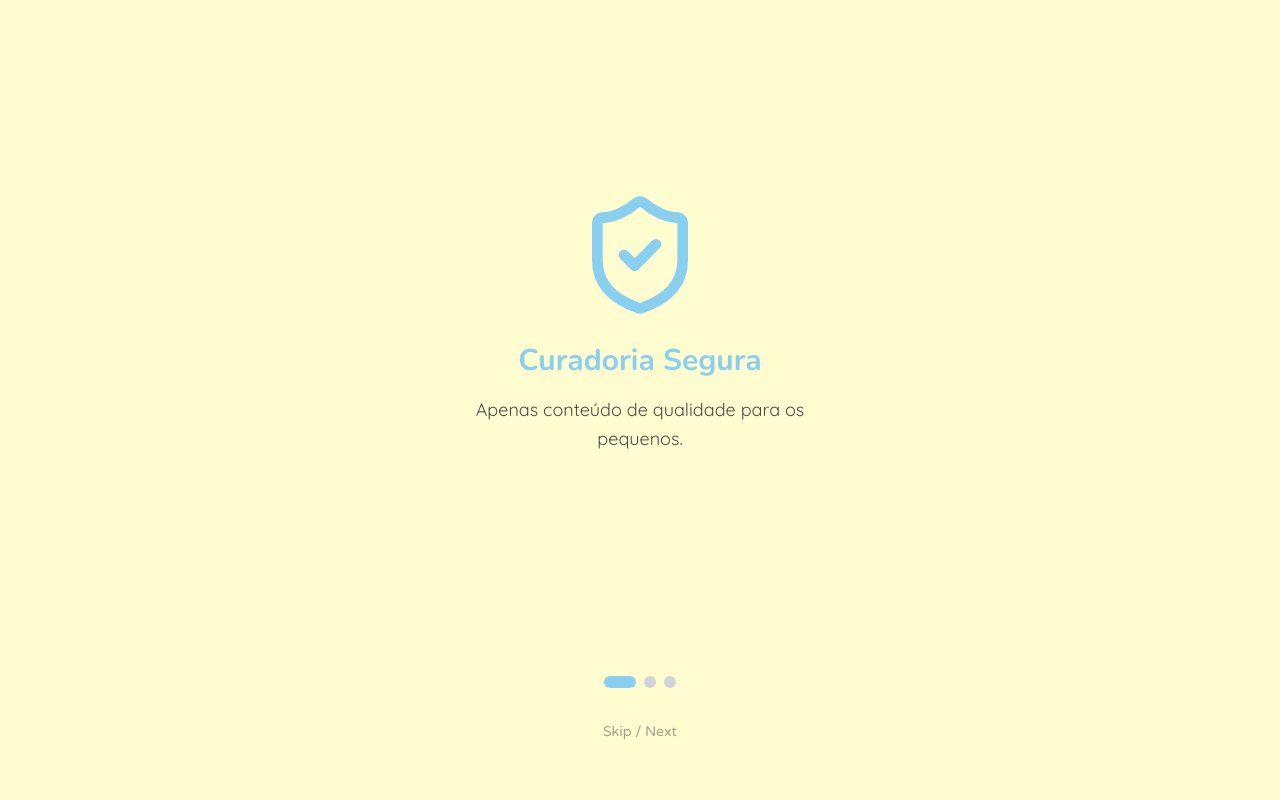
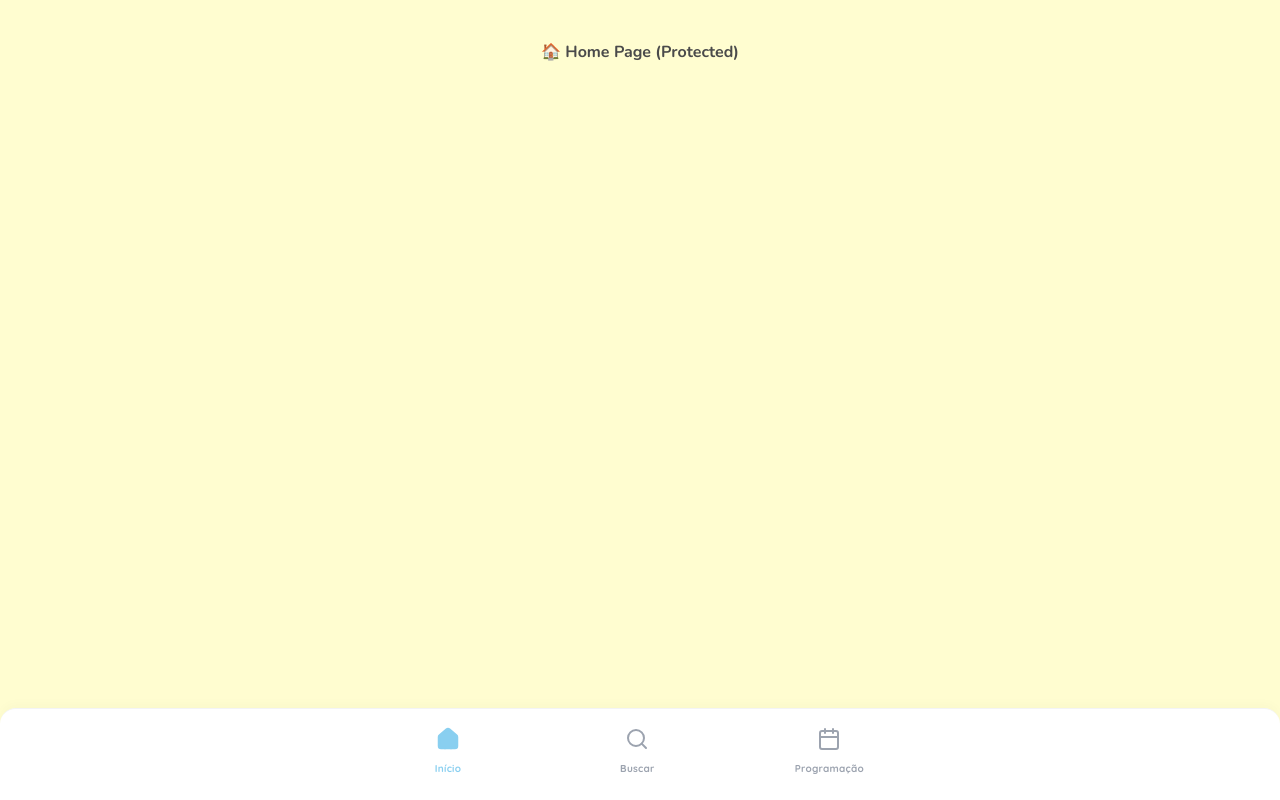
Before and after one commit to maheshsharma-18/bento_pwa, a React (Vite) app in the folder bento-app/: page / in a window 1280 px wide. Before the commit this address led to /welcome. Built offline with nearby package versions, Linux system fonts and the light colour scheme; no server answers.

Commit message:
add layout and navigation components; implement protected routes

```diff
--- a/bento-app/src/App.tsx
+++ b/bento-app/src/App.tsx
@@ -2,23 +2,27 @@ import { BrowserRouter, Routes, Route, Navigate } from "react-router-dom";
 import Welcome from "./pages/Welcome";
 import Auth from "./pages/Auth";
 import Home from "./pages/Home";
+import Search from "./pages/Search";
+import Schedule from "./pages/Schedule";
+import AppLayout from "./components/layout/AppLayout";
 
 function App() {
-  // Temporary: We will assume user is NOT logged in for now
-  const isAuthenticated = false;
+  // Temporary: Set to true to test the internal layout
+  const isAuthenticated = true;
 
   return (
     <BrowserRouter>
       <Routes>
-        {/* Public Routes */}
+        {/* Public Routes (No Bottom Bar) */}
         <Route path="/welcome" element={<Welcome />} />
         <Route path="/auth" element={<Auth />} />
 
-        {/* Protected Route Logic */}
-        <Route
-            path="/"
-            element={isAuthenticated ? <Home /> : <Navigate to="/welcome" replace />}
-        />
+        {/* Protected Routes (Has Bottom Bar) */}
+        <Route element={isAuthenticated ? <AppLayout /> : <Navigate to="/welcome" replace />}>
+            <Route path="/" element={<Home />} />
+            <Route path="/search" element={<Search />} />
+            <Route path="/schedule" element={<Schedule />} />
+        </Route>
       </Routes>
     </BrowserRouter>
   )
--- /dev/null
+++ b/bento-app/src/components/layout/AppLayout.tsx
@@ -0,0 +1,16 @@
+import { Outlet } from "react-router-dom";
+import BottomNav from "./BottomNav";
+
+export default function AppLayout() {
+  return (
+    <div className="min-h-screen bg-background font-sans relative">
+      {/* pb-24 adds padding to the bottom so the last video
+        isn't covered by the fixed navigation bar
+      */}
+      <main className="pb-24 w-full max-w-md mx-auto min-h-screen bg-background">
+        <Outlet />
+      </main>
+      <BottomNav />
+    </div>
+  );
+}
--- /dev/null
+++ b/bento-app/src/components/layout/BottomNav.tsx
@@ -0,0 +1,59 @@
+import { useLocation, Link } from "react-router-dom";
+import { House, Search, Calendar } from "lucide-react";
+import { cn } from "@/lib/utils";
+
+export default function BottomNav() {
+  const location = useLocation();
+
+  const navItems = [
+    {
+      label: "Início",
+      path: "/",
+      icon: House
+    },
+    {
+      label: "Buscar",
+      path: "/search",
+      icon: Search
+    },
+    {
+      label: "Programação",
+      path: "/schedule",
+      icon: Calendar
+    }
+  ];
+
+  return (
+    <nav className="fixed bottom-0 left-0 right-0 bg-white border-t border-gray-100 px-6 py-3 pb-6 z-50 rounded-t-2xl shadow-[0_-5px_10px_rgba(0,0,0,0.02)]">
+      <div className="flex justify-between items-center max-w-md mx-auto">
+        {navItems.map((item) => {
+          const isActive = location.pathname === item.path;
+          return (
+            <Link
+              key={item.path}
+              to={item.path}
+              className="flex flex-col items-center gap-1 min-w-[64px]"
+            >
+              <div className={cn(
+                "p-1.5 rounded-xl transition-all duration-200",
+                isActive ? "text-primary" : "text-gray-400"
+              )}>
+                {/* Icon size matches design */}
+                <item.icon
+                    className={cn("w-6 h-6", isActive && "fill-current")}
+                    strokeWidth={isActive ? 2.5 : 2}
+                />
+              </div>
+              <span className={cn(
+                "text-[10px] font-bold tracking-wide",
+                isActive ? "text-primary" : "text-gray-400"
+              )}>
+                {item.label}
+              </span>
+            </Link>
+          )
+        })}
+      </div>
+    </nav>
+  );
+}
--- /dev/null
+++ b/bento-app/src/pages/Schedule.tsx
@@ -0,0 +1,3 @@
+export default function Schedule() {
+  return <div className="p-8 pt-12 text-center text-gray-500">📅 Schedule Page (Coming Soon)</div>
+}
--- /dev/null
+++ b/bento-app/src/pages/Search.tsx
@@ -0,0 +1,3 @@
+export default function Search() {
+  return <div className="p-8 pt-12 text-center text-gray-500">🔍 Search Page (Coming Soon)</div>
+}
```
